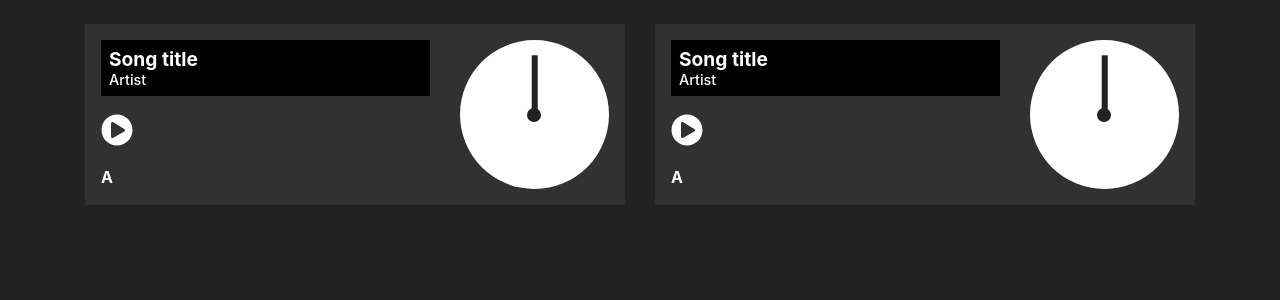
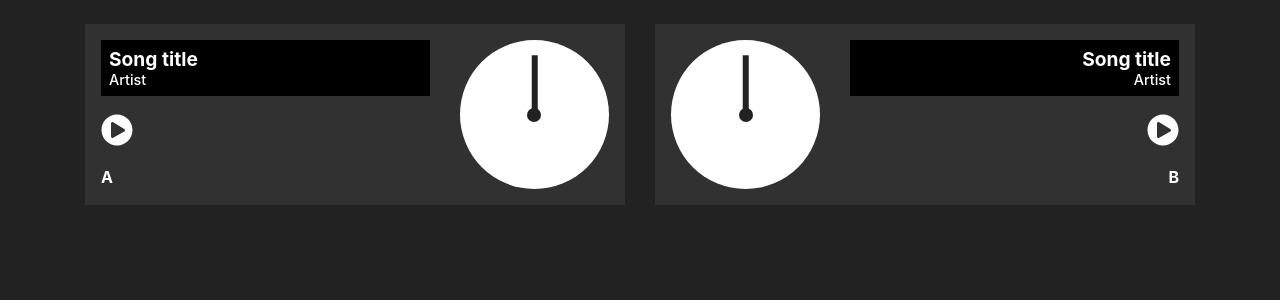
Before and after one commit to Toww/two-decks-player, a React (Create React App) app: page / in a window 1280 px wide. Shown: the top 300 px of the page. Built offline with nearby package versions, Linux system fonts and the light colour scheme.

Commit message:
Mirroring deck Layout

```diff
--- a/src/App.js
+++ b/src/App.js
@@ -10,7 +10,7 @@ function App() {
       <Layout>
         <Row>
           <Deck />
-          <Deck />
+          <Deck rightSide={true}/>
         </Row>
       </Layout>
     </div>
--- a/src/components/Deck.js
+++ b/src/components/Deck.js
@@ -3,21 +3,46 @@ import { Row, Col } from "react-bootstrap";
 import { FontAwesomeIcon } from "@fortawesome/react-fontawesome";
 import { faPlayCircle } from "@fortawesome/free-solid-svg-icons";
 
-const Deck = () => {
+const Deck = ({ rightSide }) => {
+
+  // Defining deck details depending on its side
+  const deckDetails =
+    rightSide === true
+      ? {
+          name: "B",
+          flexDirection: "flex-row-reverse",
+          textAlign: "text-right",
+        }
+      : {
+          name: "A",
+          flexDirection: "flex-row",
+          textAlign: "text-left",
+        };
+
   return (
     <Col className="">
       <div className="deck p-3">
-        <Row>
+        <Row className={deckDetails.flexDirection}>
           <Col md={8}>
-            <div className="h-100 d-flex flex-column justify-content-between ">
-              <div className="bg-black p-2 d-flex flex-column justify-content-center">
+            <div
+              className={`h-100 d-flex flex-column justify-content-between ${deckDetails.textAlign}`}
+            >
+              <div
+                className={`bg-black p-2 d-flex flex-column justify-content-center ${deckDetails.textAlign}`}
+              >
                 <h1>Song title</h1>
                 <h2>Artist</h2>
               </div>
               <div className="m-0">
-                <FontAwesomeIcon icon={faPlayCircle} size="2x" />
+                <FontAwesomeIcon
+                  icon={faPlayCircle}
+                  className="my-2"
+                  size="2x"
+                />
               </div>
-              <div className="m-0 align-bottom font-weight-bold">A</div>
+              <div className="m-0 align-bottom font-weight-bold">
+                {deckDetails.name}
+              </div>
             </div>
           </Col>
           <Col md={4}>
@@ -25,7 +50,7 @@ const Deck = () => {
               <div className="abs-container">
                 <div className="rel-container">
                   <div className="marker"></div>
-                <div className="deck-disc-center"></div>
+                  <div className="deck-disc-center"></div>
                 </div>
               </div>
             </div>
```
